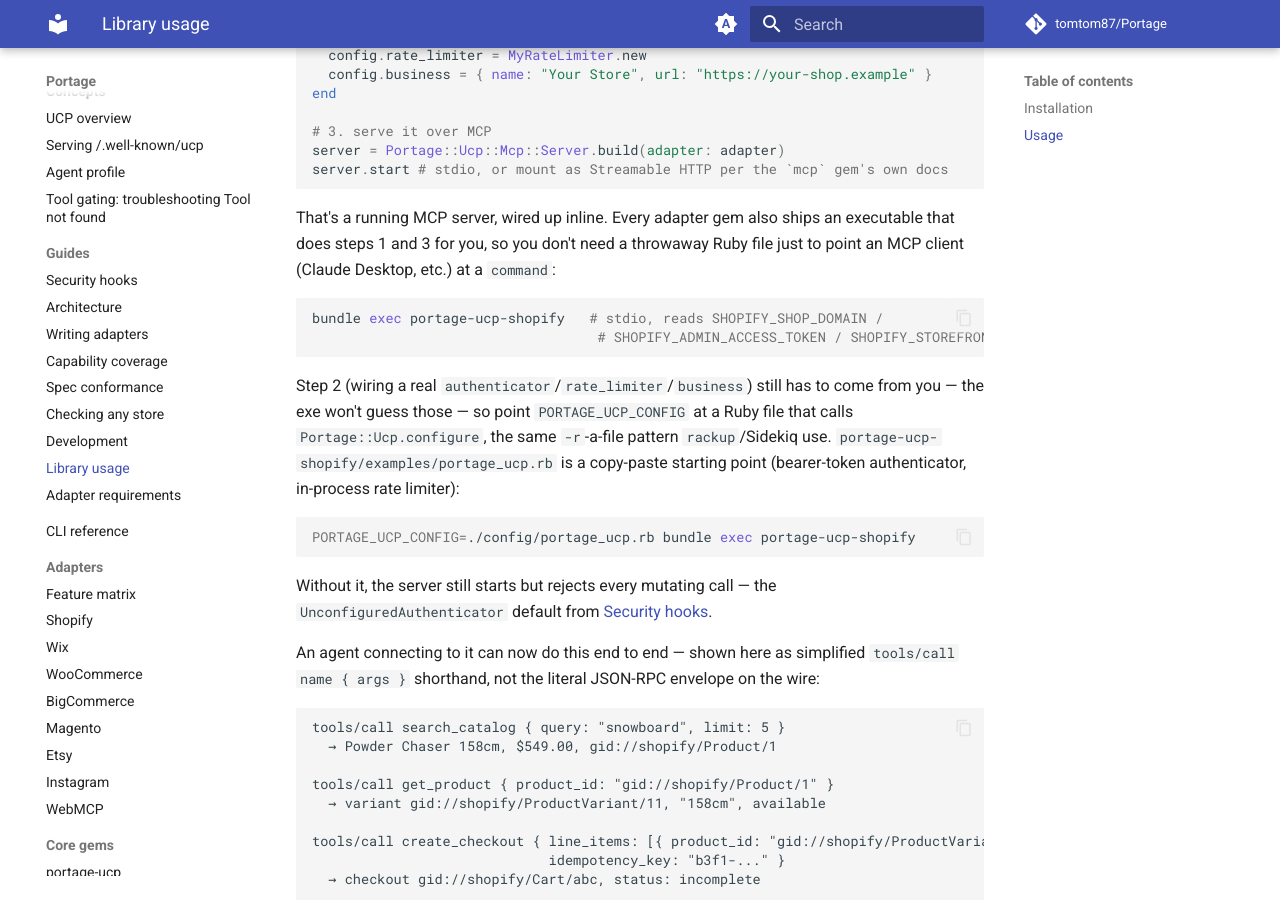
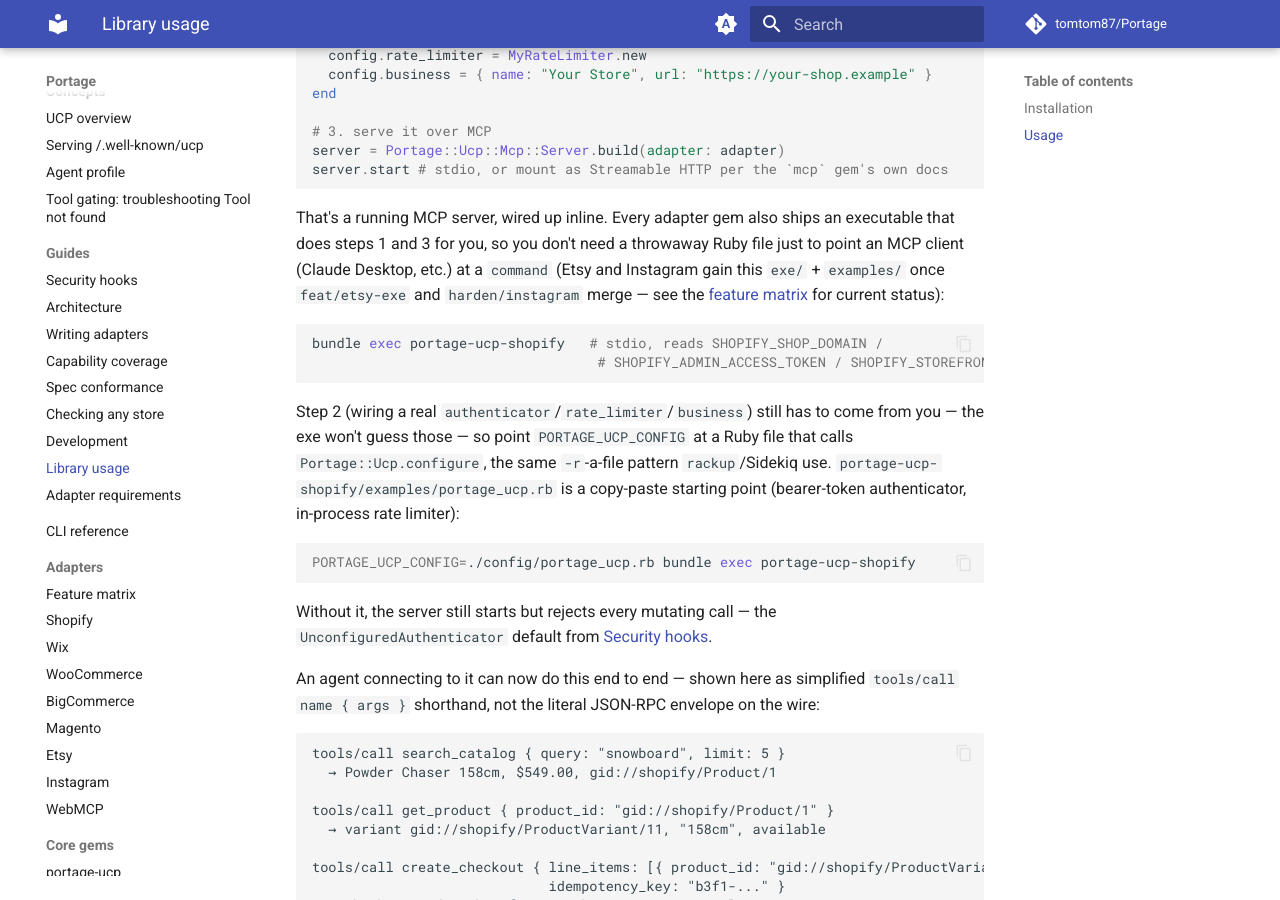
Before and after one commit to tomtom87/Portage, an MkDocs documentation site: the page built from docs/library-usage.md, in a window 1280 px wide and 900 px high, scrolled down 706 px. Built offline with MkDocs 1.6.1 and Material for MkDocs 9.7.7, drawn with Linux system fonts in a browser that asks for light colours; comment, search, counter and statistics services are not loaded.

Commit message:
Hedge the exe/examples claim on Home and Library usage
Both pages stated flatly that every adapter gem ships exe/ and
examples/portage_ucp.rb, but that's only true for five of the seven
bundled adapters today — Etsy and Instagram get them once
feat/etsy-exe and harden/instagram merge. feature-matrix.md already
hedged the equivalent claim with a footnote; apply the same caveat
here.

````diff
--- a/docs/library-usage.md
+++ b/docs/library-usage.md
@@ -41,7 +41,10 @@
 
 That's a running MCP server, wired up inline. Every adapter gem also ships an
 executable that does steps 1 and 3 for you, so you don't need a throwaway Ruby file
-just to point an MCP client (Claude Desktop, etc.) at a `command`:
+just to point an MCP client (Claude Desktop, etc.) at a `command`
+(Etsy and Instagram gain this `exe/` + `examples/` once `feat/etsy-exe` and
+`harden/instagram` merge — see the [feature matrix](adapters/feature-matrix.md) for
+current status):
 
 ```bash
 bundle exec portage-ucp-shopify   # stdio, reads SHOPIFY_SHOP_DOMAIN /
````
Also changed, not shown: docs/index.md (+3 -1 lines).
